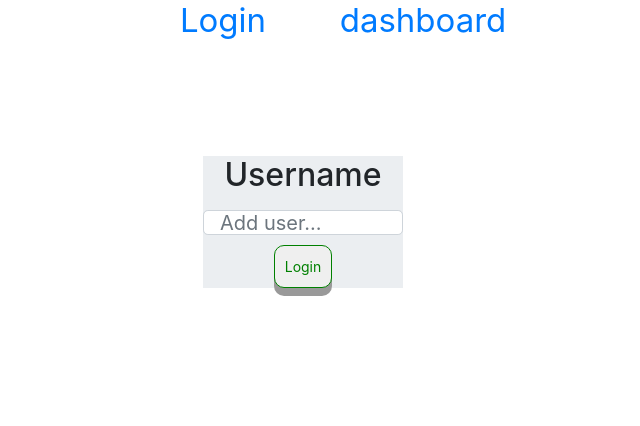
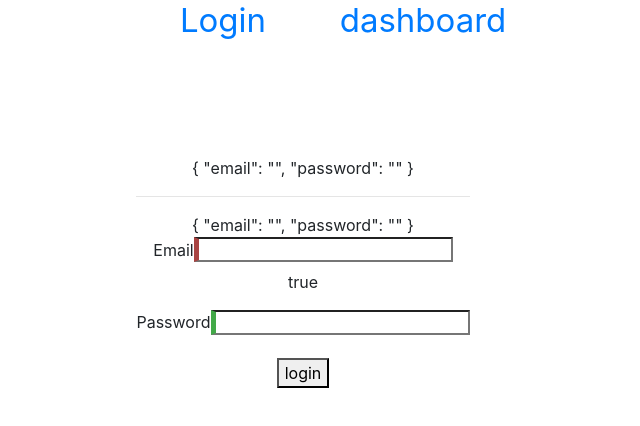
Before and after one commit to MartinKassar/Ang3MarKas, an Angular app in the folder Angu3-markas/: page /login in a window 1280 px wide. Shown: the top 426 px of the page, without its empty margins (337-977 px from the left). Built offline with nearby package versions, Linux system fonts and the light colour scheme.

Commit message:
second commit

```diff
--- a/Angu3-markas/src/app/login/login.component.css
+++ b/Angu3-markas/src/app/login/login.component.css
@@ -60,3 +60,12 @@ input {
     background: #ebeef1;
     width: 200px;
 }
+
+.ng-valid:not(form) {
+    border-left: 5px solid #42A948;
+}
+
+
+.ng-invalid:not(form)  {
+    border-left: 5px solid #a94442;
+}
--- a/Angu3-markas/src/app/login/login.component.html
+++ b/Angu3-markas/src/app/login/login.component.html
@@ -1,4 +1,4 @@
-<div class="form" *ngIf="!loggedUser">
+<!-- <div class="form" *ngIf="!loggedUser">
   <label><h2>Username</h2> </label>
   <br>
   <input class="form-control form-control-lg" type="text" name="title" [(ngModel)]="user" placeholder="Add user...">
@@ -11,4 +11,41 @@
   <h1>You are now logged in!</h1>
   <h1>Welcome {{ loggedUser }}</h1>
   <button (click)="logOut()">log out</button>
-</div>
+</div> -->
+<!--
+<form>
+  <div class="form-group">
+    <label for="email">Email</label> -->
+    <!-- <input type="email" ng-model="email" required>  -->
+    <!-- <input type="email" name="email" ngModel [email]="true"> -->
+
+    <!-- <div class="alert" *ngIf="email.touched && !email.valid">Username is required, sir!</div> -->
+  <!-- </div>
+  <div class="form-group">
+    <label for="password">Password</label>
+    <input ngModel name="password" #password="ngModel" type="password" id="password" required minlength="10">
+    <div class="alert" *ngIf="password.touched && !password.valid">Password is required, sir, it also has to be 10!</div>
+    <div class="alert" *ngIf="password.errors.minlength">Length is 10</div>
+  </div>
+  <button>login</button>
+</form> -->
+
+
+<form #userForm="ngForm">
+  {{userModel | json}}
+<hr>
+  {{ userForm.value | json}}
+    <div class="form-group">
+      <label for="email">Email</label>
+      <input type="email" required #email="ngModel"  name="email" [(ngModel)]="userModel.email">
+      <div class="alert" *ngIf="email.touched && !email.valid">Email is not valid</div>
+      <br>
+      {{email.untouched}}
+    </div>
+    <div class="form-group">
+      <label for="password">Password</label>
+      <input type="password" requried #password="ngModel" name="password" [(ngModel)]="userModel.password">
+
+    </div>
+    <button>login</button>
+  </form>
--- a/Angu3-markas/src/app/login/login.component.ts
+++ b/Angu3-markas/src/app/login/login.component.ts
@@ -12,12 +12,12 @@ export class LoginComponent implements OnInit {
   public user: string //Input value
   public loggedUser: string //String to check if localStorage is empty or not
   public clickMessage: string //Tells user to fill input
-  public userTwo: AdminLogin = new AdminLogin('', '')
+  public userModel: AdminLogin = new AdminLogin('', '')
 
   // runs loggeduser at first to see what it contains before rendering template
   constructor(private authService: AuthServiceService) {
     this.loggedUser = this.authService.checkIfLoggedIn()
-    console.log(this.userTwo)
+    console.log(this.userModel)
   }
 
   // Function on button login, loggeduser sets to "true" since localstorage adds to loggeduser via service, it calls for a method in service
@@ -38,11 +38,12 @@ export class LoginComponent implements OnInit {
   logOut():void {
     this.authService.logOut()
     this.loggedUser = this.authService.checkIfLoggedIn()
+  }
 
+  log(x):void {
+    console.log(x)
 
   }
-
-
 
   ngOnInit() {
   }
```
Also changed, not shown: 1 other file (tests, documents, lock files or other folders).
